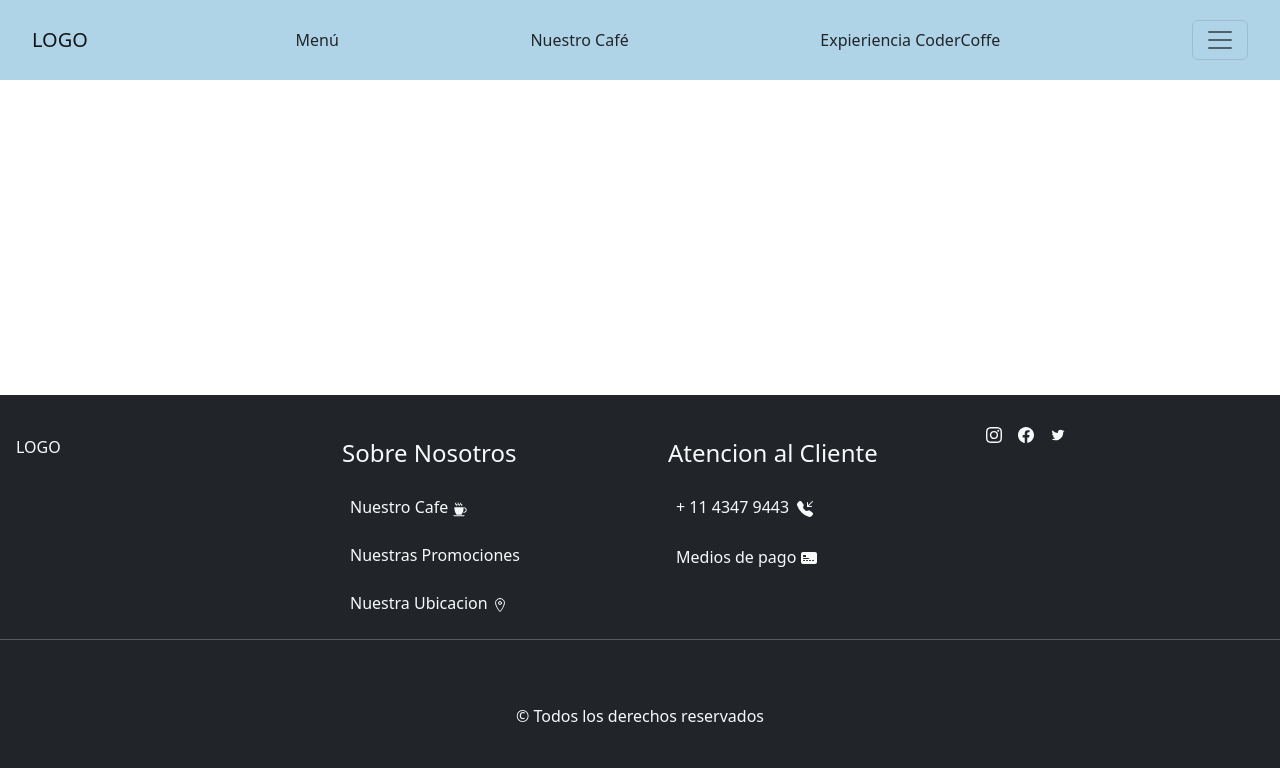
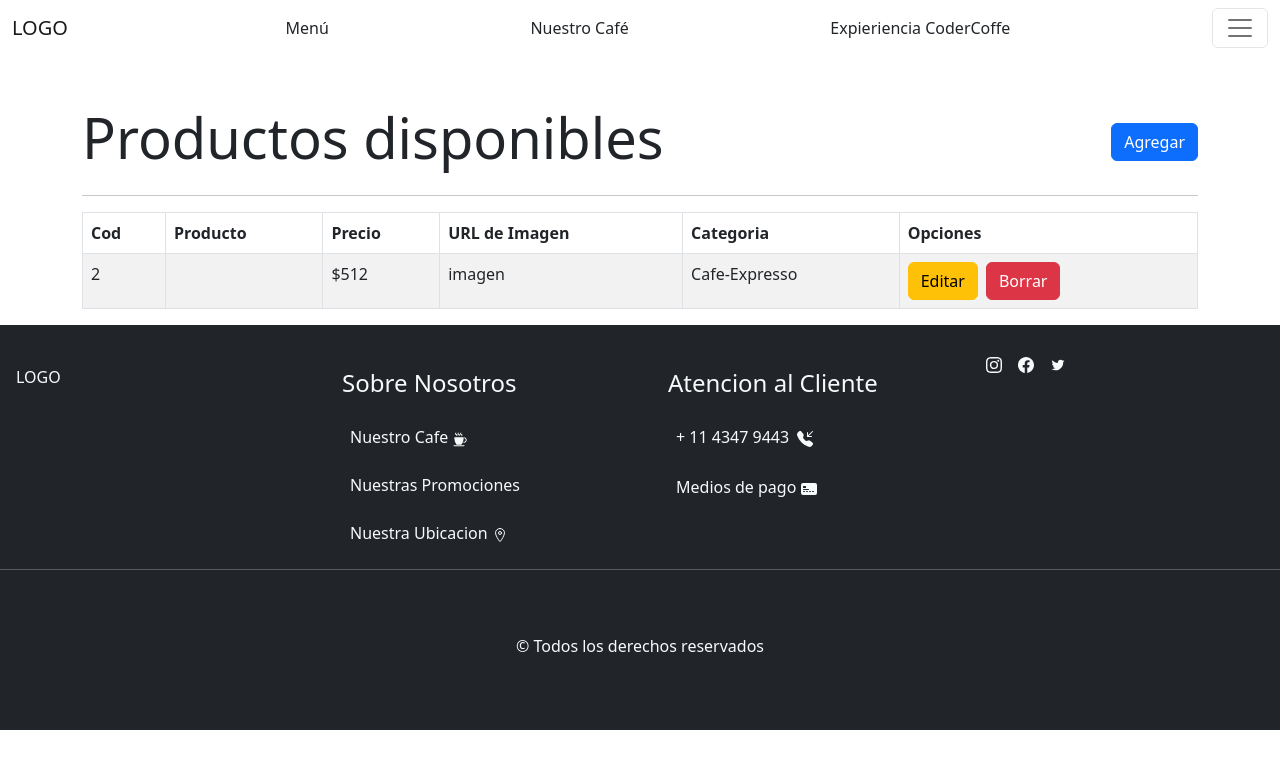
Before and after one commit to NicolasGalia/Coder-Coffe, a React (Create React App) app: page / in a window 1280 px wide. Shown: the top 768 px of the page. Built offline with nearby package versions, Linux system fonts and the light colour scheme.

Commit message:
estructura pagina administracion armada

```diff
--- a/src/App.jsx
+++ b/src/App.jsx
@@ -1,13 +1,16 @@
 import Menu from "./components/common/Menu";
 import Footer from './components/common/Footer';
 import 'bootstrap/dist/css/bootstrap.min.css';
-import './app.css';
+import { Route, Routes } from "react-router-dom";
+import Administrador from "./views/Administrador";
 
 function App() {
   return (
     <div className="App">
       <>
       <Menu></Menu>
+      <Administrador></Administrador>
+
 <Footer></Footer>
       </>
 
--- a/src/views/Administrador.jsx
+++ b/src/views/Administrador.jsx
@@ -0,0 +1,35 @@
+import React from 'react';
+import { Link } from 'react-router-dom';
+import { Button, Table } from 'react-bootstrap';
+import ItemProducto from './adminproductos/ItemProducto';
+const Administrador = () => {
+    return (
+        <section className="container mainSection">
+        <div className="d-flex justify-content-between align-items-center mt-5">
+          <h1 className="display-4 ">Productos disponibles</h1>
+          <Button className="btn btn-primary">
+            Agregar
+          </Button>
+        </div>
+        <hr />
+        <Table responsive striped bordered hover>
+          <thead>
+            <tr>
+              <th>Cod</th>
+              <th>Producto</th>
+              <th>Precio</th>
+              <th>URL de Imagen</th>
+              <th>Categoria</th>
+              <th>Opciones</th>
+            </tr>
+          </thead>
+          <tbody>
+           <ItemProducto></ItemProducto>
+
+          </tbody>
+        </Table>
+      </section>
+    );
+};
+
+export default Administrador;
--- a/src/views/adminproductos/ItemProducto.jsx
+++ b/src/views/adminproductos/ItemProducto.jsx
@@ -0,0 +1,24 @@
+import React from 'react';
+import { Button } from 'react-bootstrap';
+
+const ItemProducto = () => {
+    return (
+        <tr>
+        <td>2</td>
+        <td></td>
+        <td>$512</td>
+        <td>imagen</td>
+        <td>Cafe-Expresso</td>
+        <td>
+          <Button className="btn btn-warning me-2" >
+            Editar
+          </Button>
+          <Button variant="danger">
+            Borrar
+          </Button>
+        </td>
+      </tr>
+    );
+};
+
+export default ItemProducto;
```
Also changed, not shown: src/components/helpers/queries.js (+32 -0 lines), src/views/adminproductos/CrearProducto.jsx (+94 -0 lines).
